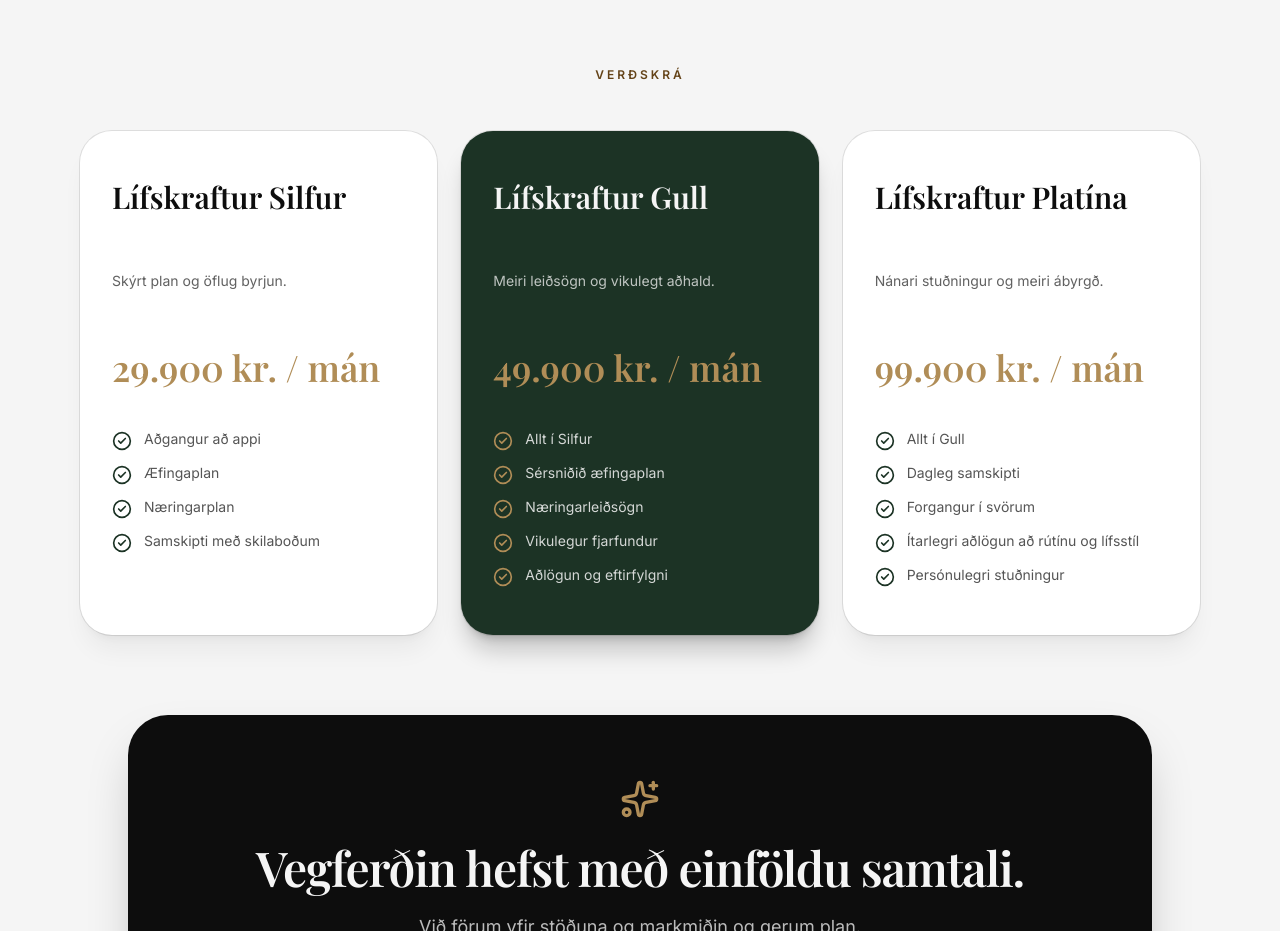
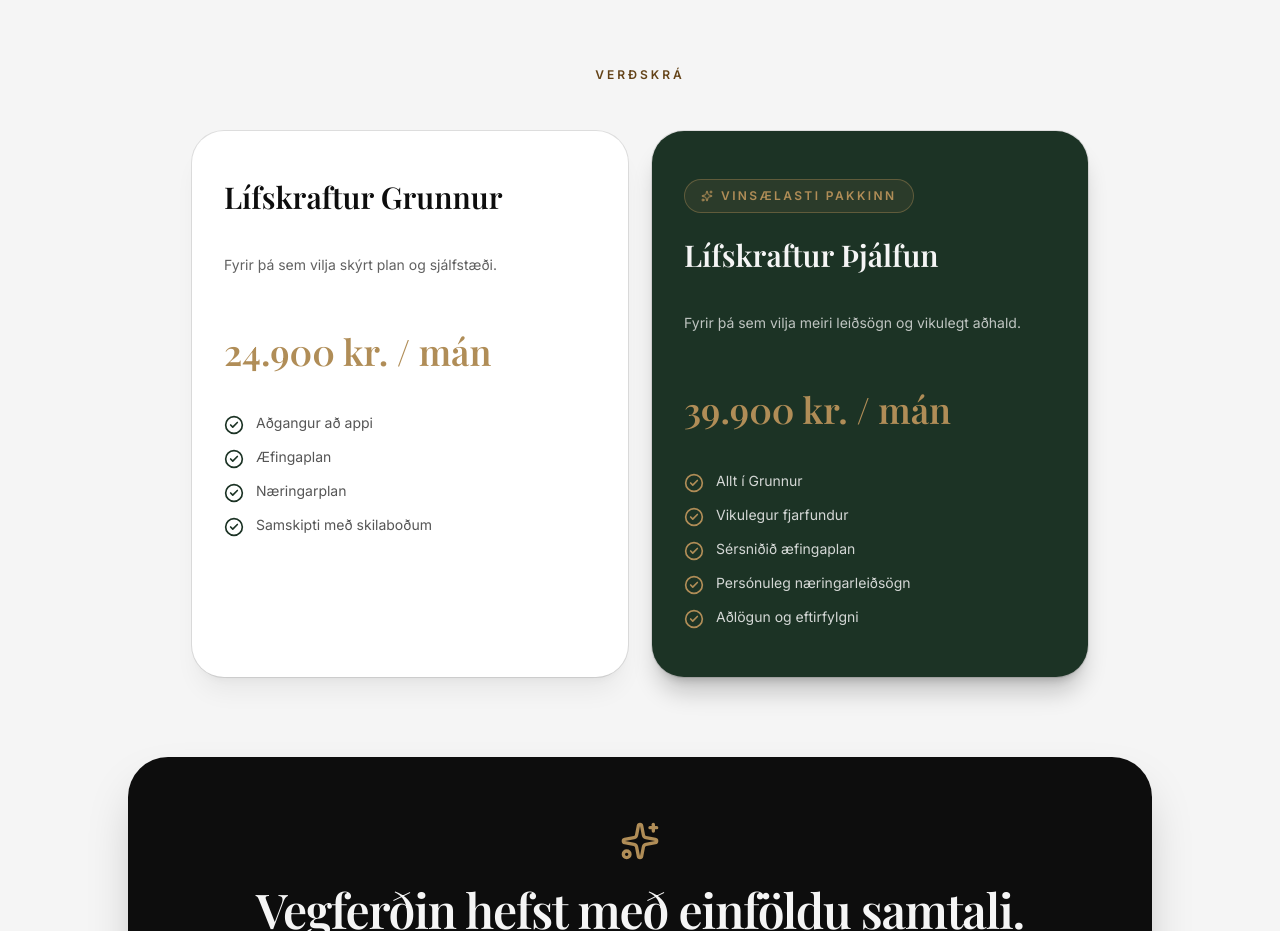
Before and after one commit to egillj96/lifskraftur-thjalfun, a Next.js app: page / in a window 1280 px wide. Shown: the part 3080-4011 px from the top of the page. Built offline with nearby package versions, Linux system fonts and the light colour scheme.

Commit message:
verðskrá breytingar

```diff
--- a/app/page.tsx
+++ b/app/page.tsx
@@ -42,6 +42,7 @@ type PriceCardProps = {
   description: string;
   items: string[];
   highlighted?: boolean;
+  badge?: string;
 };
 
 export default function LifskrafturLandingPage() {
@@ -253,7 +254,7 @@ export default function LifskrafturLandingPage() {
                 src="/coach.webp"
                 alt="Egill Þór Jóhannsson"
                 fill
-                quality={70}
+                quality={75}
                 sizes="(max-width: 768px) 100vw, 50vw"
                 className="object-cover"
               />
@@ -298,11 +299,12 @@ export default function LifskrafturLandingPage() {
             Verðskrá
           </p>
 
-          <div className="mt-12 grid items-stretch gap-6 text-left md:grid-cols-3">
+          <div className="mt-12 grid max-w-4xl mx-auto items-stretch gap-6 text-left md:grid-cols-2">
+            {" "}
             <PriceCard
-              title="Lífskraftur Silfur"
-              price="29.900 kr. / mán"
-              description="Skýrt plan og öflug byrjun."
+              title="Lífskraftur Grunnur"
+              price="24.900 kr. / mán"
+              description="Fyrir þá sem vilja skýrt plan og sjálfstæði."
               items={[
                 "Aðgangur að appi",
                 "Æfingaplan",
@@ -310,31 +312,18 @@ export default function LifskrafturLandingPage() {
                 "Samskipti með skilaboðum",
               ]}
             />
-
             <PriceCard
-              title="Lífskraftur Gull"
-              price="49.900 kr. / mán"
-              description="Meiri leiðsögn og vikulegt aðhald."
+              title="Lífskraftur Þjálfun"
+              price="39.900 kr. / mán"
+              description="Fyrir þá sem vilja meiri leiðsögn og vikulegt aðhald."
+              badge="Vinsælasti pakkinn"
               highlighted
               items={[
-                "Allt í Silfur",
+                "Allt í Grunnur",
+                "Vikulegur fjarfundur",
                 "Sérsniðið æfingaplan",
-                "Næringarleiðsögn",
-                "Vikulegur fjarfundur",
+                "Persónuleg næringarleiðsögn",
                 "Aðlögun og eftirfylgni",
-              ]}
-            />
-
-            <PriceCard
-              title="Lífskraftur Platína"
-              price="99.900 kr. / mán"
-              description="Nánari stuðningur og meiri ábyrgð."
-              items={[
-                "Allt í Gull",
-                "Dagleg samskipti",
-                "Forgangur í svörum",
-                "Ítarlegri aðlögun að rútínu og lífsstíl",
-                "Persónulegri stuðningur",
               ]}
             />
           </div>
@@ -411,6 +400,7 @@ function PriceCard({
   description,
   items,
   highlighted = false,
+  badge,
 }: PriceCardProps) {
   return (
     <Card
@@ -421,8 +411,16 @@ function PriceCard({
       }`}
     >
       <CardContent className="flex h-full flex-col p-8">
+        {badge && (
+          <div className="mb-6">
+            <span className="inline-flex items-center gap-2 rounded-full border border-[var(--gold)]/40 bg-[var(--gold)]/10 px-4 py-2 text-xs font-semibold uppercase tracking-[0.2em] text-[var(--gold)]">
+              <Sparkles className="h-3 w-3" />
+              {badge}
+            </span>
+          </div>
+        )}
         <h3
-          className={`${display.className} min-h-[76px] text-3xl font-semibold`}
+          className={`${display.className} min-h-[60px] text-3xl font-semibold`}
         >
           {title}
         </h3>
```
